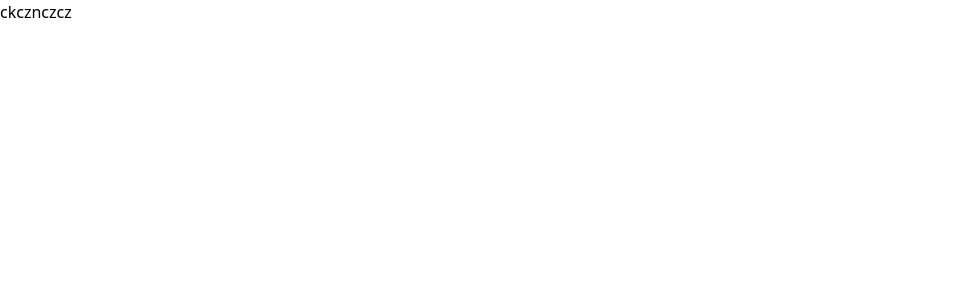
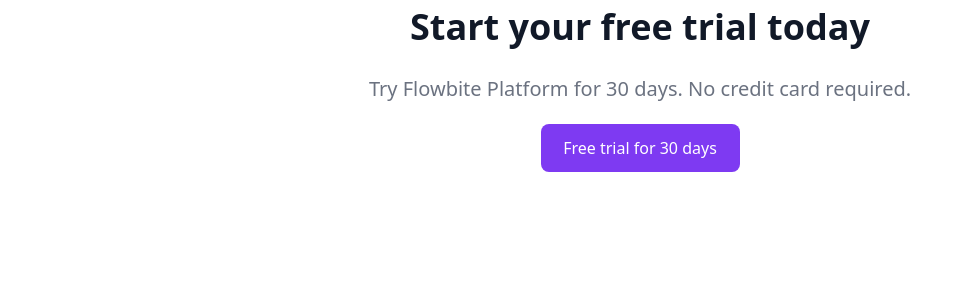
Before and after one commit to nethmina1028/react-group, a React (Vite) app: page / in a window 1280 px wide. Shown: the top 300 px of the page, without its empty margins (0-972 px from the left). Built offline with nearby package versions, Linux system fonts and the light colour scheme.

Commit message:
commit changes

```diff
--- a/src/App.jsx
+++ b/src/App.jsx
@@ -1,13 +1,11 @@
-
+import CTA from "./components/CTA"
 
 function App() {
 
   return (
     <>
-     <div>
 
-         <h1>ckcznczcz</h1>
-     </div>
+     <CTA/>
 
     </>
   )
--- /dev/null
+++ b/src/components/CTA.jsx
@@ -0,0 +1,33 @@
+import React from "react";
+
+function CTA(){
+    return(
+
+        <div style={{ display: 'flex',flexDirection: 'column',
+            gap: '20px',  textAlign: 'center' }}>
+            <h1 style={{fontSize:'36px',color: '#111928'}} >
+                <b>Start your free trial today</b>
+            </h1>
+
+
+            <h1 style={{fontSize:'20px',color: '#6b7280'}}>
+              Try Flowbite Platform for 30 days. No credit card required.
+            </h1>
+
+
+            <div style={{ display: 'flex',justifyContent: 'center', alignItems: 'center' }}>
+                <button  className="btn btn-lg"  style={{fontSize:'16px',color: 'white',background:'#7E3AF2',
+                 borderRadius:'8px',padding:'12px,20px',width:'199px',height:'48px'}}>
+                 Free trial for 30 days
+                </button>
+            </div>
+
+        </div>
+
+     )
+
+
+
+
+}
+export default CTA
```
